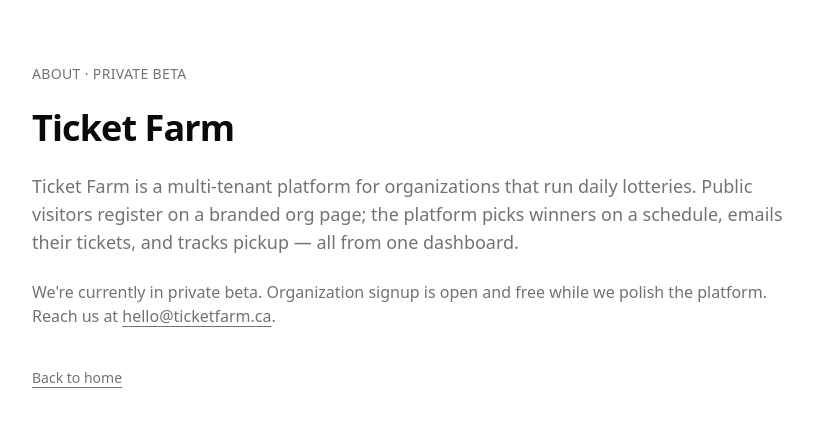
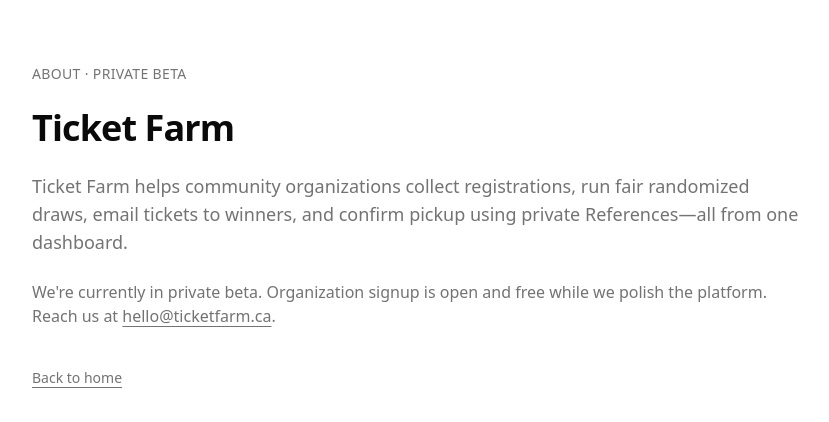
Before and after one commit to evgeniikozhushko/ticket-farm, a Next.js app: page /about in a window 1280 px wide. Shown: the top 422 px of the page, without its empty margins (224-1053 px from the left). Built offline with nearby package versions, Linux system fonts and the light colour scheme.

Commit message:
Created PRODUCT_ROADMAP.md.
  It documents:

  - Ticket cancellation
  - Scheduled draws
  - QR-code pickup
  - Real analytics
  - Recommended build order
  - Acceptance criteria and safety boundaries
  - A release rule preventing unfinished features from being marketed as available

```diff
--- a/app/about/page.tsx
+++ b/app/about/page.tsx
@@ -15,10 +15,7 @@ export default function AboutPage() {
           Ticket Farm
         </h1>
         <p className="text-lg text-muted-foreground">
-          Ticket Farm is a multi-tenant platform for organizations that run daily
-          lotteries. Public visitors register on a branded org page; the platform
-          picks winners on a schedule, emails their tickets, and tracks pickup —
-          all from one dashboard.
+        Ticket Farm helps community organizations collect registrations, run fair randomized draws, email tickets to winners, and confirm pickup using private References—all from one dashboard.
         </p>
         <p className="text-base text-muted-foreground">
           We&apos;re currently in private beta. Organization signup is open and free
```
Also changed, not shown: 2 other files (tests, documents, lock files or other folders).
